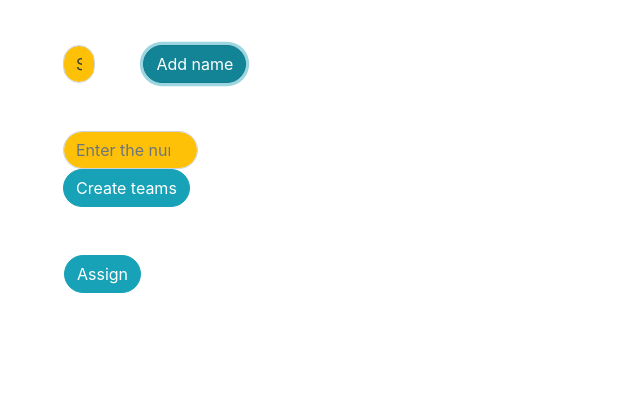
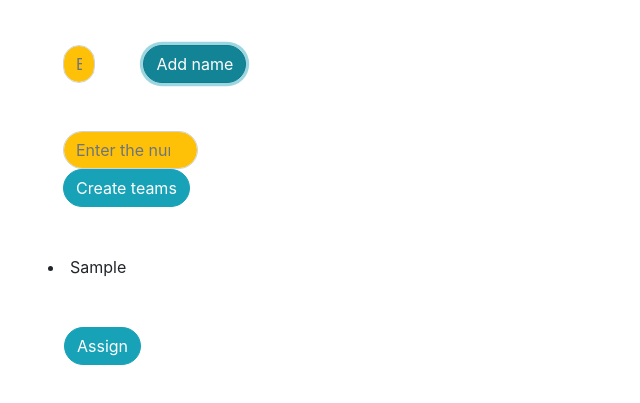
Before and after one commit to alimukhtor/Coding-Progress-M2-DAY4-HW, a plain HTML site: page index.html in a window 1280 px wide. Both pictures are taken after typing "Sample" into the empty fields and a click on the button "Add name". Shown: the part 51-454 px from the top of the page, without its empty margins (0-640 px from the left). Drawn offline with nearby package versions, Linux system fonts and the light colour scheme.

Commit message:
some codes were added

```diff
--- a/index.html
+++ b/index.html
@@ -23,7 +23,7 @@
       <input type="number" aria-label="number-teams" placeholder="Enter the number of teams" class=" rounded-pill form-control bg-warning text-dark mr-5">
       <button type="button" class="btn btn-info rounded-pill">Create teams</button>
     </div>
-    <div class="placeOfItems">
+    <div class=" ml-5 placeOfItems">
     </div>
     <div class="assign mt-5 ml-5">
       <button type="button" class="ml-3 btn btn-info rounded-pill">Assign</button>
@@ -42,15 +42,22 @@
         listItem.innerText = gettingIdOfFirstInput.value
         unOrderedList.appendChild(listItem)
         let placeOfItems2 = document.querySelector('.placeOfItems')
-        placeOfItems2s.appendChild(listItem)
+        placeOfItems2.appendChild(listItem)
+        gettingIdOfFirstInput.value= ""
       }
 
-      const numberOfTeams = function(){
-        let getClassOfNumberInput = querySelector('.form-control')
-        if(){
-
-        }
-      }
+      // const numberOfTeams = function(){
+      //   let listForTeams = document.createElement('li')
+      //   let getClassOfNumberInput = document.querySelector('.form-control')
+      //   listForTeams.innerText = "2"
+      //   listForTeams.innerText = "3"
+      //   listForTeams.innerText = "4"
+      //   listForTeams.innerText = "5"
+      //   getClassOfNumberInput.appendChild(listForTeams)
+      //   if(getClassOfNumberInput === 2){
+      //
+      //   }
+      // }
     </script>
 
   </body>
```
